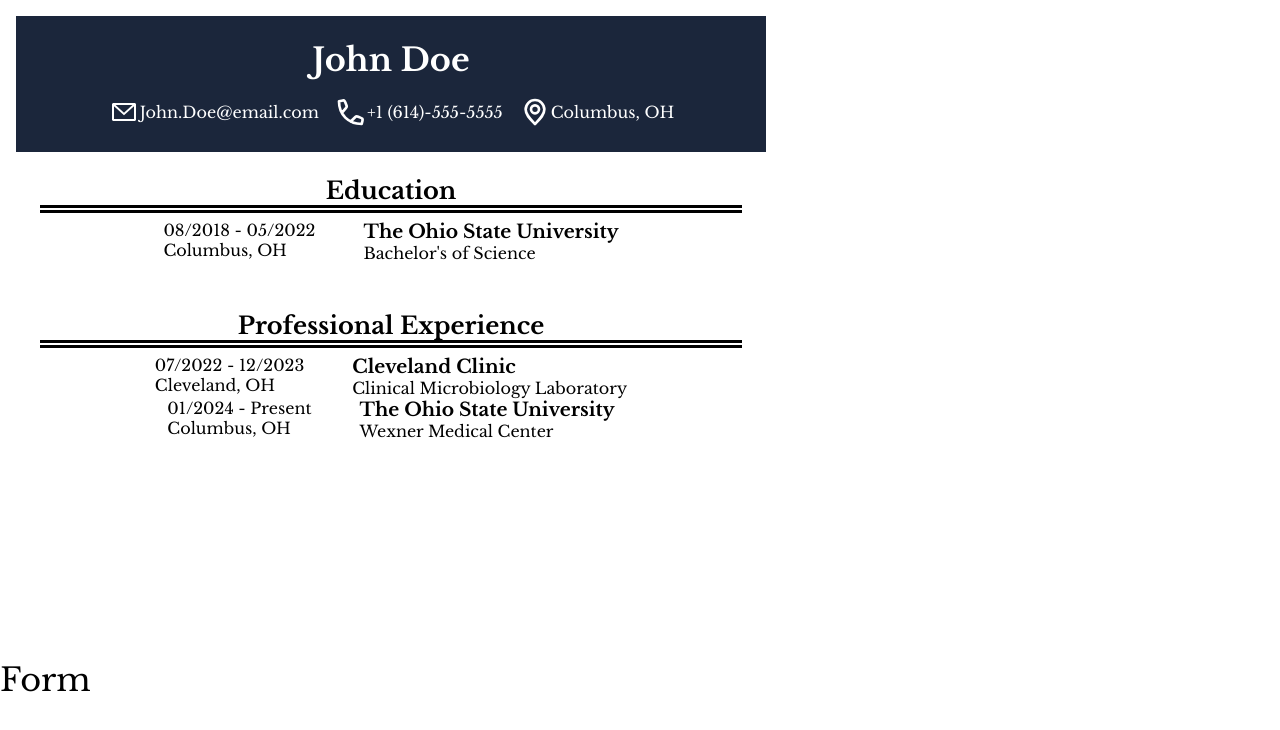
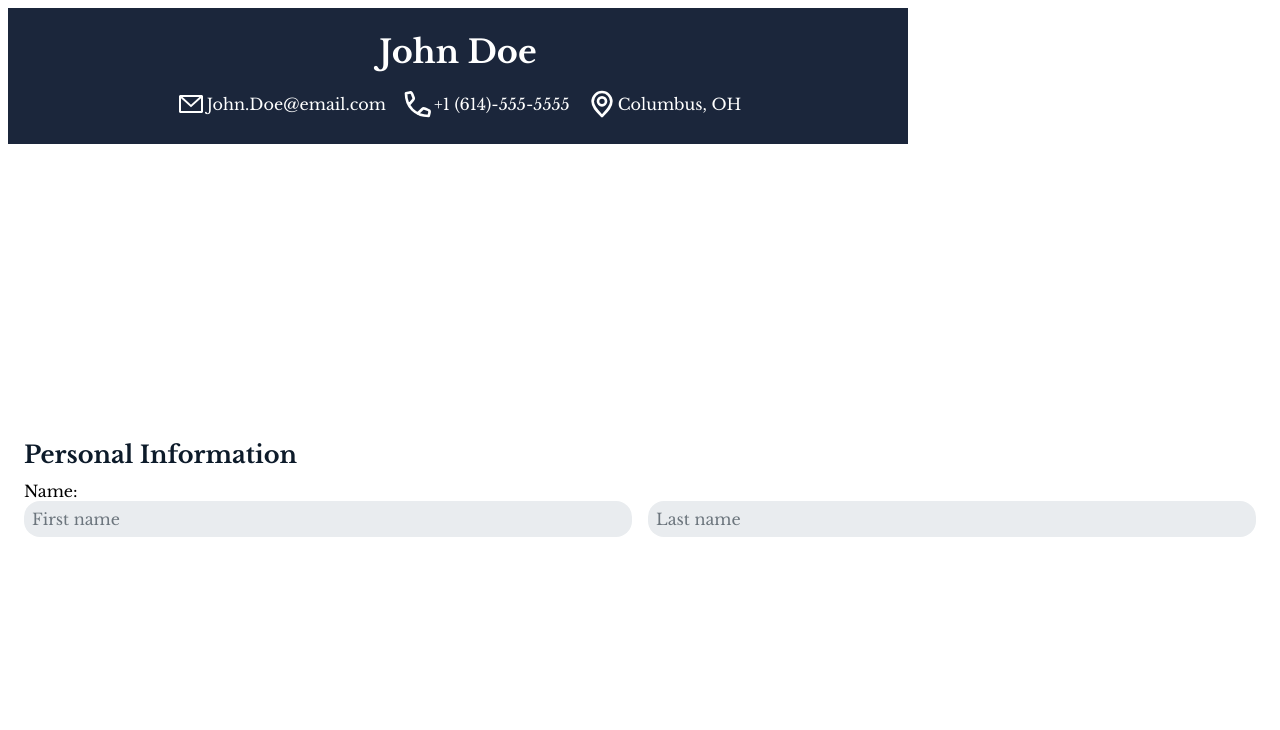
Before and after one commit to claytonm17/CV-app, a React (Vite) app: page / in a window 1280 px wide. Shown: the top 730 px of the page. Built offline with nearby package versions, Linux system fonts and the light colour scheme; the HTML template or start-up script is replaced by a standard one.

Commit message:
Name form props passed to CV in real time

```diff
--- a/src/App.jsx
+++ b/src/App.jsx
@@ -3,10 +3,17 @@
 import Form from './components/PersonalDetails'
 
 function App() {
+
+    const [nameData, setNameData] = useState({ firstName: "John", lastName: "Doe"});
+
+    const handleNameChange = (newNameData) => {
+        setNameData(newNameData);
+    }
+
     return (
         <>
-            <CV />
-            <Form />
+            <CV data={nameData} />
+            <Form onFormDataChange={handleNameChange} />
         </>
     )
 }
--- a/src/components/CV.jsx
+++ b/src/components/CV.jsx
@@ -11,7 +11,7 @@
     phone: "+1 (614)-555-5555",
     location: "Columbus, OH",
 }
-
+/*
 const professionalExperience = {
     sectionTitle: "Professional Experience",
     date: "07/2022 - 12/2023",
@@ -25,34 +25,35 @@
     location: "Columbus, OH",
     title: "The Ohio State University",
     info: "Wexner Medical Center",
-}
+}*/
 
-function CV() {
+function CV({ data }) {
     return (
         <div className="cv">
             <CVHeading
-                name={personalInfo.name}
+                firstName={data.firstName}
+                lastName={data.lastName}
                 email={personalInfo.email}
                 phone={personalInfo.phone}
                 location={personalInfo.location}
             />
-            <CVSection
-                title={education.sectionTitle}
-                contents={education}
-            />
-            <CVSection
-                title={professionalExperience.sectionTitle}
-                contents={professionalExperience}
-                contents2={professionalExperience2}
-            />
         </div>
     )
+/*<CVSection  //Add this back in
+    title={education.sectionTitle}
+    contents={education}
+/>
+<CVSection
+    title={professionalExperience.sectionTitle}
+    contents={professionalExperience}
+    contents2={professionalExperience2}
+/>*/
 }
 
-function CVHeading({ name, email, phone, location }) { // Add props for name, email, phone, location
+function CVHeading({ firstName, lastName, email, phone, location }) { // Add props for name, email, phone, location
     return (
         <div className="heading">
-            <h1 className="name">{name}</h1>
+            <h1 className="name">{`${firstName} ${lastName}`}</h1>
             <div className="personal-information">
                 <div className="email">
                     <img src={EmailLogo} alt="Email Logo" />
--- a/src/components/PersonalDetails.jsx
+++ b/src/components/PersonalDetails.jsx
@@ -1,10 +1,50 @@
+import React, { useState } from 'react'
 import '../styles/form.css'
 
-function Form() {
+function Form({ onFormDataChange }) {
+
+    const [formState, setFormState] = useState({ firstName: "", lastName: "" });
+
+    const handleChange = (e) => {
+        const { name, value } = e.target;
+        const newFormState = { ...formState, [name]: value };
+        setFormState(newFormState);
+        onFormDataChange(newFormState);
+    };
+
     return (
-        <>
-            <h1>Form</h1>
-        </>
+        <div className='personalInformationForm'>
+            <h2>Personal Information</h2>
+            <form>
+                <div className="row">
+                    <label htmlFor="firstName">
+                        Name:
+                        <div className="nameRow">
+                            <input
+                                type="text"
+                                id = 'firstName'
+                                name = "firstName"
+                                placeholder='First name'
+                                minLength={2}
+                                maxLength={20}
+                                value = {formState.firstName}
+                                onChange={handleChange}
+                            />
+                            <input
+                                type="text"
+                                id = 'lastName'
+                                name = "lastName"
+                                placeholder='Last name'
+                                minLength={2}
+                                maxLength={20}
+                                value = {formState.lastName}
+                                onChange={handleChange}
+                            />
+                        </div>
+                    </label>
+                </div>
+            </form>
+        </div>
     )
 }
 
--- a/src/styles/cv.css
+++ b/src/styles/cv.css
@@ -11,8 +11,8 @@
     grid-template-rows: repeat(5, 0.5fr);
     grid-column-gap: 0px;
     grid-row-gap: 0px;
-    margin: 1em;
-    max-width: 750px;
+    margin: 0.5em;
+    max-width: 900px;
 }
 
 .heading {
--- a/src/styles/form.css
+++ b/src/styles/form.css
@@ -0,0 +1,52 @@
+.personalInformationForm {
+    background-color: var(--white);
+    margin: 0.5em;
+    padding: 1em;
+    /*box-shadow: 0 0 10px var(--dark-blue);
+    max-width: 28em;*/
+}
+
+.personalInformationForm h2 {
+    text-align: left;
+    color: var(--darker-blue);
+    margin-bottom: 0.5em;
+    font-size: 1.5em;
+    font-weight: 700;
+}
+
+.personalInformationForm form {
+    display: flex;
+    flex-direction: column;
+    gap: 1em;
+}
+
+.nameRow {
+    display: flex;
+    gap: 1em;
+}
+
+.row {
+    display: flex;
+    flex-direction: column;
+}
+
+.nameRow input {
+    padding: 0.5em;
+    font-size: 16px;
+    border-radius: 1em;
+    border: none;
+    background-color: var(--light-gray);
+    flex: 2;
+}
+
+.row input {
+    padding: 0.5em;
+    font-size: 16px;
+    border-radius: 1em;
+    border: none;
+    background-color: var(--light-gray);
+}
+
+input::placeholder {
+    color: var(--dark-gray);
+}
--- a/src/styles/index.css
+++ b/src/styles/index.css
@@ -5,6 +5,8 @@
 #root {
     display: grid;
     grid-template-columns: 2fr 1fr;
-    height: 100vh;
-    gap: 1em;
+    align-items: start;
+    justify-items: center;
+    /*height: 100vh;*/
+    gap: 0;
 }
```
